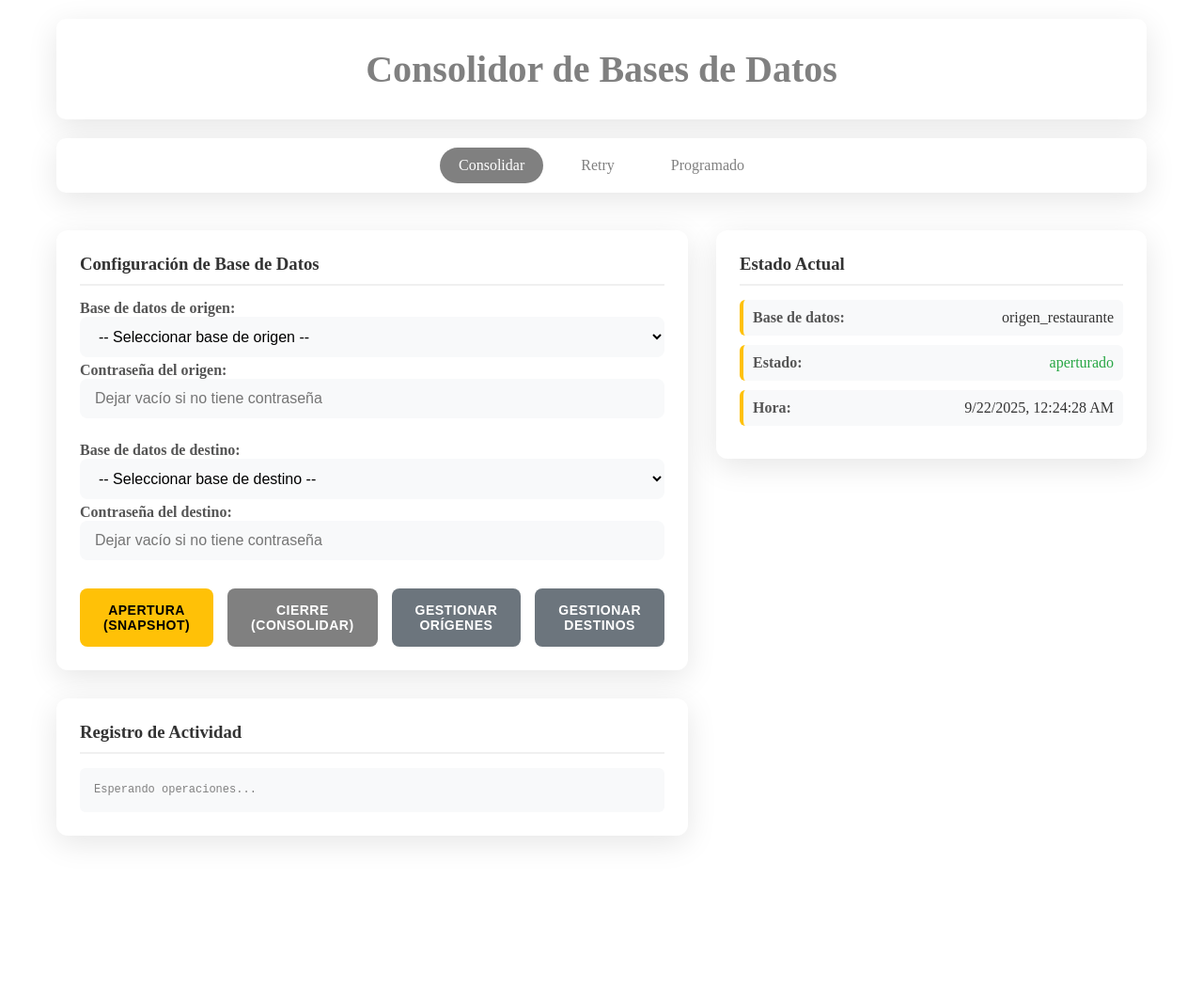
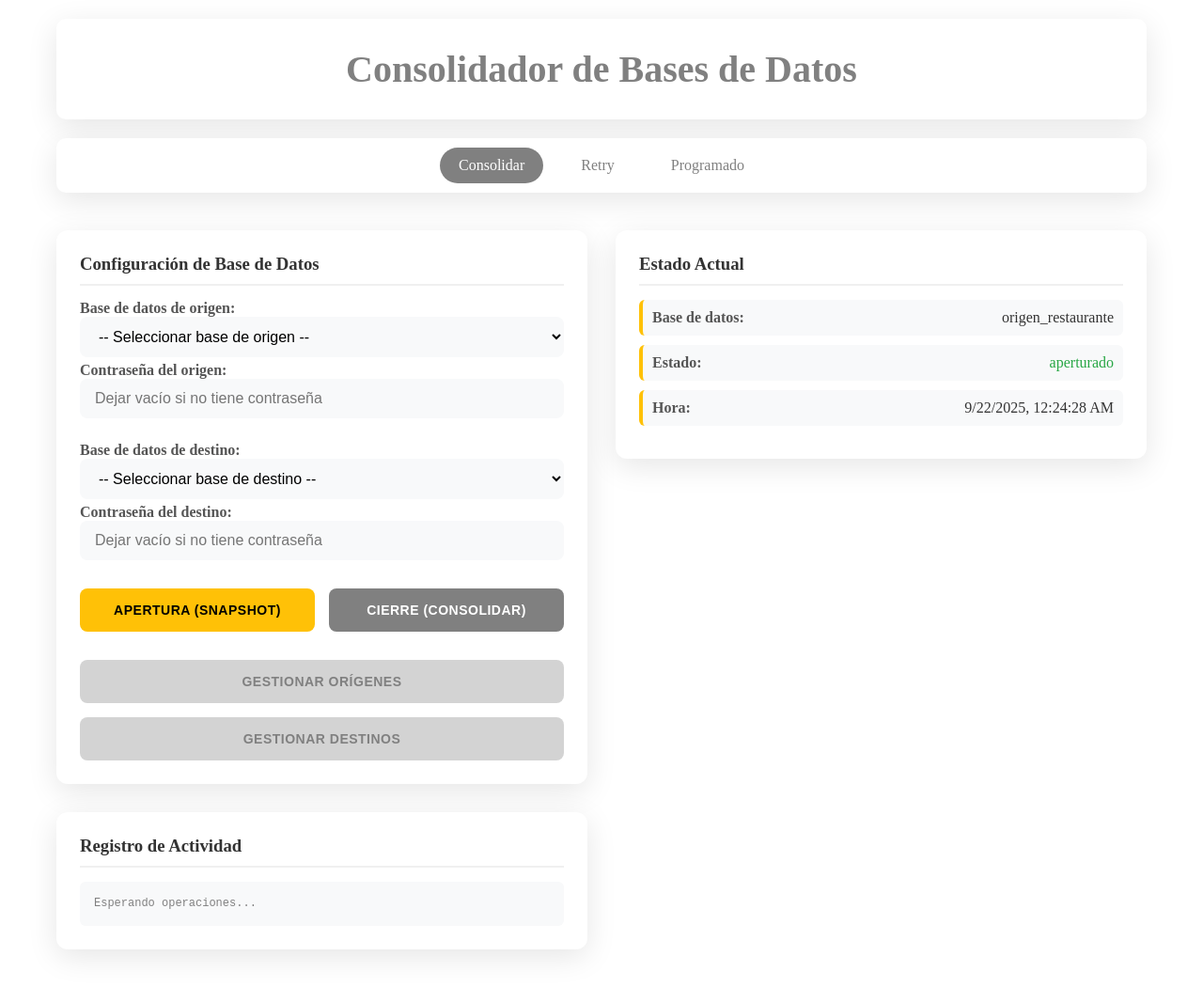
Before and after one commit to CristianRitcher/consolidador, a Flask app: page / in a window 1280 px wide. Shown: the whole page at 94% size. Before the commit the page ends 897 px from the top, so only its background shows below. Run offline with Flask 3, Linux system fonts and the light colour scheme.

Commit message:
style: index visual improvements and header name correction

```diff
--- a/assets/styles.css
+++ b/assets/styles.css
@@ -84,6 +84,12 @@ main {
 
 .button-group {
   display: flex;
+  gap: 15px;
+  margin-top: 30px;
+}
+.button-gestion-group {
+  display: flex;
+  flex-direction: column;
   gap: 15px;
   margin-top: 30px;
 }
@@ -385,13 +391,13 @@ h3,
 }
 
 .btn-secondary {
-  background: #6c757d;
-  color: white;
+  background: lightgray;
+  color: gray;
 }
 
 .btn-secondary:hover:not(:disabled) {
   transform: translateY(-2px);
-  box-shadow: 0 8px 25px rgba(108, 117, 125, 0.3);
+  box-shadow: 0 8px 25px rgba(138, 150, 160, 0.3);
 }
 
 @keyframes modalSlideIn {
--- a/templates/index.html
+++ b/templates/index.html
@@ -1,19 +1,17 @@
 <!DOCTYPE html>
 <html lang="es">
+
 <head>
   <meta charset="UTF-8" />
   <meta name="viewport" content="width=device-width, initial-scale=1.0" />
   <title>Volcado Web - Database Consolidation System</title>
-    <link
-      rel="stylesheet"
-      href="{{ url_for('serve_assets', filename='styles.css') }}"
-    />
+  <link rel="stylesheet" href="{{ url_for('serve_assets', filename='styles.css') }}" />
 </head>
 
 <body>
   <div class="container">
     <header>
-        <h1>Consolidor de Bases de Datos</h1>
+      <h1>Consolidador de Bases de Datos</h1>
       <nav class="main-nav">
         <a href="/" class="nav-link active">Consolidar</a>
         <a href="/retry" class="nav-link">Retry</a>
@@ -32,12 +30,8 @@
           </select>
 
           <label for="db_password_origen">Contraseña del origen:</label>
-            <input
-              type="password"
-              id="db_password_origen"
-              class="form-control"
-              placeholder="Dejar vacío si no tiene contraseña"
-            />
+          <input type="password" id="db_password_origen" class="form-control"
+            placeholder="Dejar vacío si no tiene contraseña" />
         </div>
 
         <div class="form-group">
@@ -47,40 +41,23 @@
           </select>
 
           <label for="db_password_destino">Contraseña del destino:</label>
-            <input
-              type="password"
-              id="db_password_destino"
-              class="form-control"
-              placeholder="Dejar vacío si no tiene contraseña"
-            />
+          <input type="password" id="db_password_destino" class="form-control"
+            placeholder="Dejar vacío si no tiene contraseña" />
         </div>
 
         <div class="button-group">
-            <button
-              id="btn_apertura"
-              class="btn btn-primary"
-              onclick="confirmarApertura()"
-            >
+          <button id="btn_apertura" class="btn btn-primary" onclick="confirmarApertura()">
             Apertura (Snapshot)
           </button>
-            <button
-              id="btn_cierre"
-              class="btn btn-success"
-              onclick="confirmarCierre()"
-            >
+          <button id="btn_cierre" class="btn btn-success" onclick="confirmarCierre()">
             Cierre (Consolidar)
           </button>
-            <button
-              class="btn btn-secondary"
-              onclick="window.location.href='/db/origen/manage'"
-            >
+        </div>
+        <div class="button-gestion-group">
+            <button class="btn btn-secondary" onclick="window.location.href='/db/origen/manage'">
               Gestionar Orígenes
             </button>
-
-            <button
-              class="btn btn-secondary"
-              onclick="window.location.href='/db/destino/manage'"
-            >
+            <button class="btn btn-secondary" onclick="window.location.href='/db/destino/manage'">
               Gestionar Destinos
             </button>
         </div>
@@ -131,4 +108,5 @@
 
   <script src="{{ url_for('serve_assets', filename='scripts.js') }}"></script>
 </body>
+
 </html>
--- a/templates/retry.html
+++ b/templates/retry.html
@@ -11,7 +11,7 @@
 <body>
     <div class="container">
         <header>
-            <h1>Consolidor de Bases de Datos</h1>
+            <h1>Consolidador de Bases de Datos</h1>
             <nav class="main-nav">
                 <a href="/" class="nav-link">Consolidar</a>
                 <a href="/retry" class="nav-link active">Retry</a>
--- a/templates/scheduled.html
+++ b/templates/scheduled.html
@@ -11,7 +11,7 @@
 <body>
     <div class="container">
         <header>
-            <h1>Consolidor de Bases de Datos</h1>
+            <h1>Consolidador de Bases de Datos</h1>
             <nav class="main-nav">
                 <a href="/" class="nav-link">Consolidar</a>
                 <a href="/retry" class="nav-link">Retry</a>
```
Lines whose indentation alone changed are shown as unchanged.
